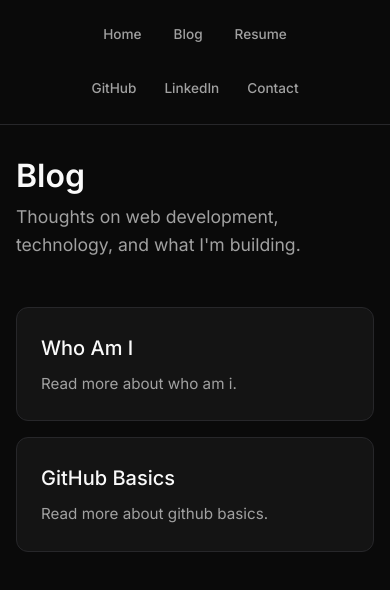
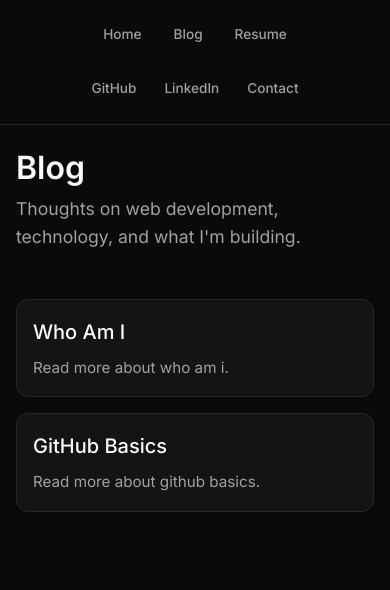
Before and after one commit to chapmanm3/next-blog, a Next.js app: page /blog in a window 390 px wide. Shown: the top 590 px of the page. Built offline with nearby package versions, Linux system fonts and the light colour scheme.

Commit message:
styles (#10)

```diff
--- a/src/app/blog/Blog.module.css
+++ b/src/app/blog/Blog.module.css
@@ -66,10 +66,14 @@
 
 @media (max-width: 600px) {
   .page {
-    padding: 2rem 1rem;
+    padding: 1.5rem 1rem;
   }
 
   .header h1 {
     font-size: 2rem;
   }
+
+  .postCard {
+    padding: 1rem;
+  }
 }
--- a/src/app/blog/[slug]/BlogPost.module.css
+++ b/src/app/blog/[slug]/BlogPost.module.css
@@ -11,10 +11,25 @@
   max-width: 1000px;
   display: flex;
   flex-direction: column;
+  width: 100%;
 }
 
 .content {
   padding: 8px 16px;
+}
+
+@media (max-width: 600px) {
+  .page {
+    padding: 1rem;
+  }
+
+  .blogContainer {
+    max-width: 100%;
+  }
+
+  .content {
+    padding: 0;
+  }
 }
 
 .link {
```
